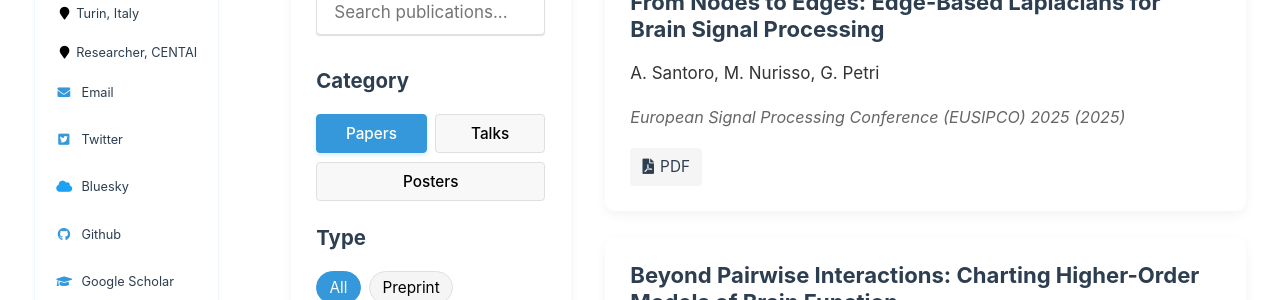
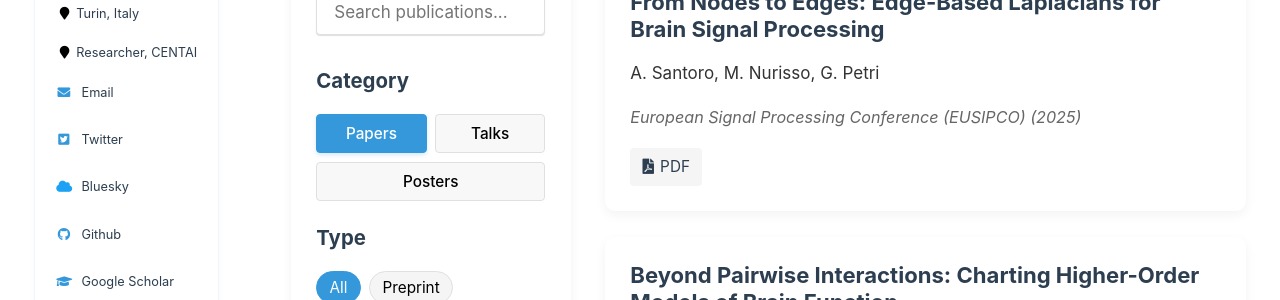
Before and after one commit to andresantoro/andresantoro.github.io, a Jekyll site: the page built from _pages/publications.md, in a window 1280 px wide and 900 px high. Shown: the part 337-637 px from the top of the window. Built offline with Jekyll 4.4.1, drawn with Linux system fonts in a browser that asks for light colours; some web fonts are replaced.

Commit message:
correct year eusipco

```diff
--- a/_data/publications.yml
+++ b/_data/publications.yml
@@ -2,7 +2,7 @@ papers:
   #2025
   - title: "From Nodes to Edges: Edge-Based Laplacians for Brain Signal Processing"
     authors: "A. Santoro, M. Nurisso, G. Petri"
-    venue: "European Signal Processing Conference (EUSIPCO) 2025"
+    venue: "European Signal Processing Conference (EUSIPCO)"
     year: "2025"
     type: "conference"
     pdf: "https://eusipco2025.org/wp-content/uploads/pdfs/0001084.pdf"
```
